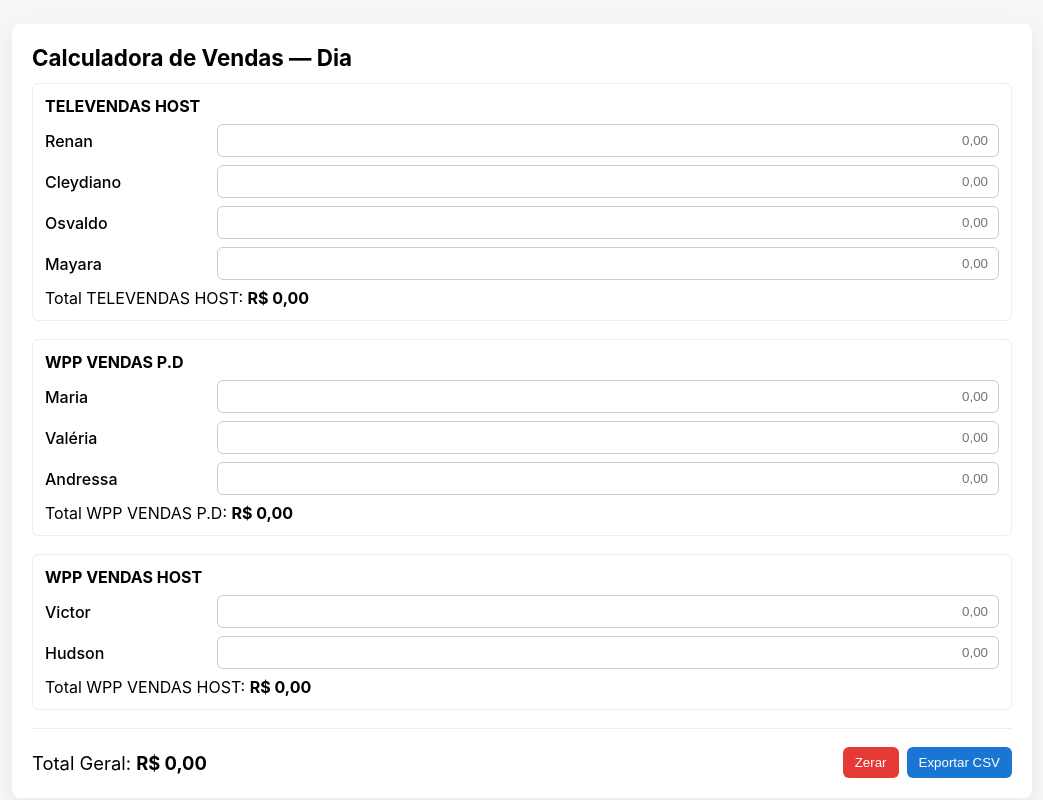
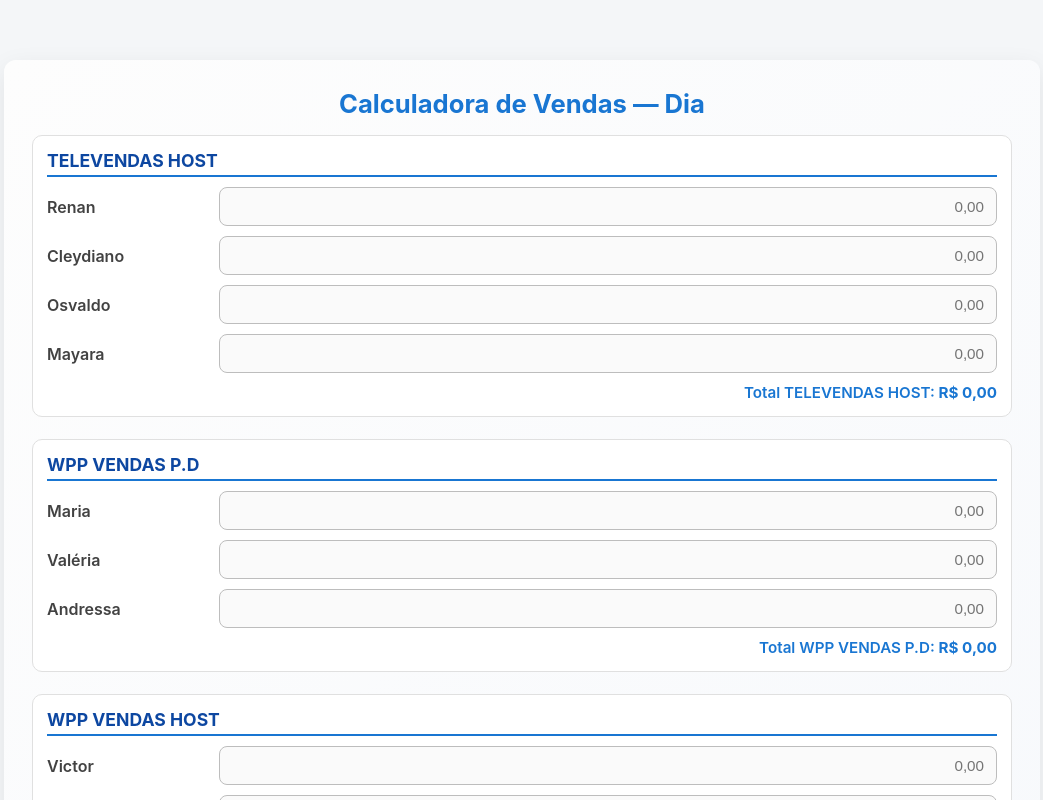
Before and after one commit to RenanCamargooo/TabelaTP, a React (Create React App) app: page / in a window 1280 px wide. Shown: the top 800 px of the page, without its empty margins (118-1161 px from the left). Built offline with nearby package versions, Linux system fonts and the light colour scheme.

Commit message:
scssestilizado

```diff
--- a/src/App.scss
+++ b/src/App.scss
@@ -1,34 +1,127 @@
 .app-container {
-max-width: 980px;
-margin: 24px auto;
-background: #fff;
-padding: 20px;
-border-radius: 8px;
-box-shadow: 0 6px 20px rgba(0,0,0,0.06);
-font-family: -apple-system, BlinkMacSystemFont, 'Segoe UI', Roboto, 'Helvetica Neue', Arial;
+  max-width: 980px;
+  margin: 60px auto; // desce a calculadora
+  background: linear-gradient(135deg, #fdfdfd, #f7f9fc);
+  padding: 28px;
+  border-radius: 12px;
+  box-shadow: 0 8px 26px rgba(0, 0, 0, 0.08);
+  font-family: -apple-system, BlinkMacSystemFont, 'Segoe UI', Roboto, 'Helvetica Neue', Arial;
+  transition: all 0.3s ease;
 }
 
+h1 {
+  margin: 0 0 16px 0;
+  font-size: 1.6rem;
+  text-align: center;
+  color: #1976d2;
+}
 
-h1 { margin: 0 0 12px 0; font-size: 1.4rem; }
+.group {
+  margin-bottom: 22px;
+  border: 1px solid #e0e0e0;
+  padding: 14px;
+  border-radius: 10px;
+  background: #ffffff;
+  transition: 0.2s ease-in-out;
 
+  &:hover {
+    box-shadow: 0 4px 12px rgba(25, 118, 210, 0.08);
+    border-color: #90caf9;
+  }
 
-.group { margin-bottom: 18px; border: 1px solid #eee; padding: 12px; border-radius: 6px; }
-.group h2 { margin: 0 0 8px 0; font-size: 1rem; }
+  h2 {
+    margin: 0 0 10px 0;
+    font-size: 1.1rem;
+    color: #0d47a1;
+    border-bottom: 2px solid #1976d2;
+    padding-bottom: 4px;
+  }
+}
 
+.input-row {
+  display: flex;
+  align-items: center;
+  gap: 12px;
+  margin-bottom: 10px;
 
-.input-row { display: flex; align-items: center; gap: 12px; margin-bottom: 8px; }
-.label-name { width: 160px; font-weight: 500; }
-.input-row input { flex: 1; padding: 8px 10px; border: 1px solid #ccc; border-radius: 6px; text-align: right; }
+  .label-name {
+    width: 160px;
+    font-weight: 600;
+    color: #424242;
+  }
 
+  input {
+    flex: 1;
+    padding: 10px 12px;
+    border: 1px solid #bdbdbd;
+    border-radius: 8px;
+    text-align: right;
+    font-size: 0.95rem;
+    background: #fafafa;
+    transition: border 0.2s ease;
 
-.group-total { margin-top: 8px; }
-.total-geral { font-size: 1.15rem; }
+    &:focus {
+      outline: none;
+      border-color: #1976d2;
+      background: #fff;
+      box-shadow: 0 0 0 2px rgba(25, 118, 210, 0.2);
+    }
+  }
+}
 
+.group-total {
+  margin-top: 10px;
+  font-size: 0.95rem;
+  font-weight: 600;
+  color: #1976d2;
+  text-align: right;
+}
 
-.footer { display: flex; justify-content: space-between; align-items: center; gap: 12px; }
-.actions button { margin-left: 8px; padding: 8px 12px; border-radius: 6px; border: none; cursor: pointer; color: white; }
-.actions button:first-child { background: #e53935; }
-.actions button:last-child { background: #1976d2; }
+.total-geral {
+  font-size: 1.3rem;
+  font-weight: bold;
+  color: #2e7d32;
+  text-align: center;
+  margin-top: 10px;
+}
 
+.footer {
+  display: flex;
+  justify-content: space-between;
+  align-items: center;
+  gap: 12px;
+  margin-top: 20px;
+}
 
-hr { margin: 18px 0; border: none; border-top: 1px solid #eee; }
+.actions button {
+  margin-left: 8px;
+  padding: 10px 14px;
+  border-radius: 8px;
+  border: none;
+  cursor: pointer;
+  color: white;
+  font-weight: 600;
+  transition: all 0.2s ease-in-out;
+
+  &:first-child {
+    background: #e53935;
+
+    &:hover {
+      background: #c62828;
+    }
+  }
+
+  &:last-child {
+    background: #1976d2;
+
+    &:hover {
+      background: #0d47a1;
+    }
+  }
+}
+
+hr {
+  margin: 20px 0;
+  border: none;
+  border-top: 1px solid #e0e0e0;
+}
```
